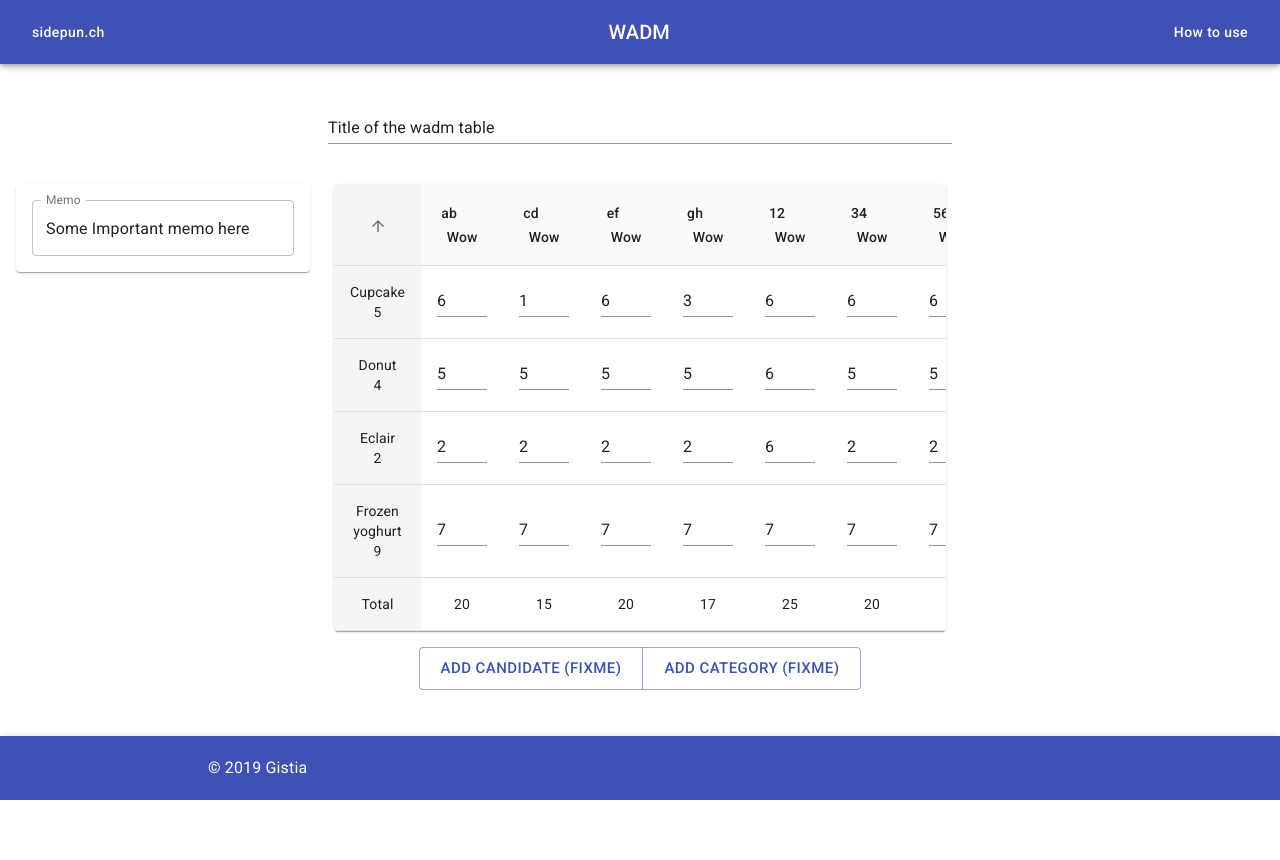
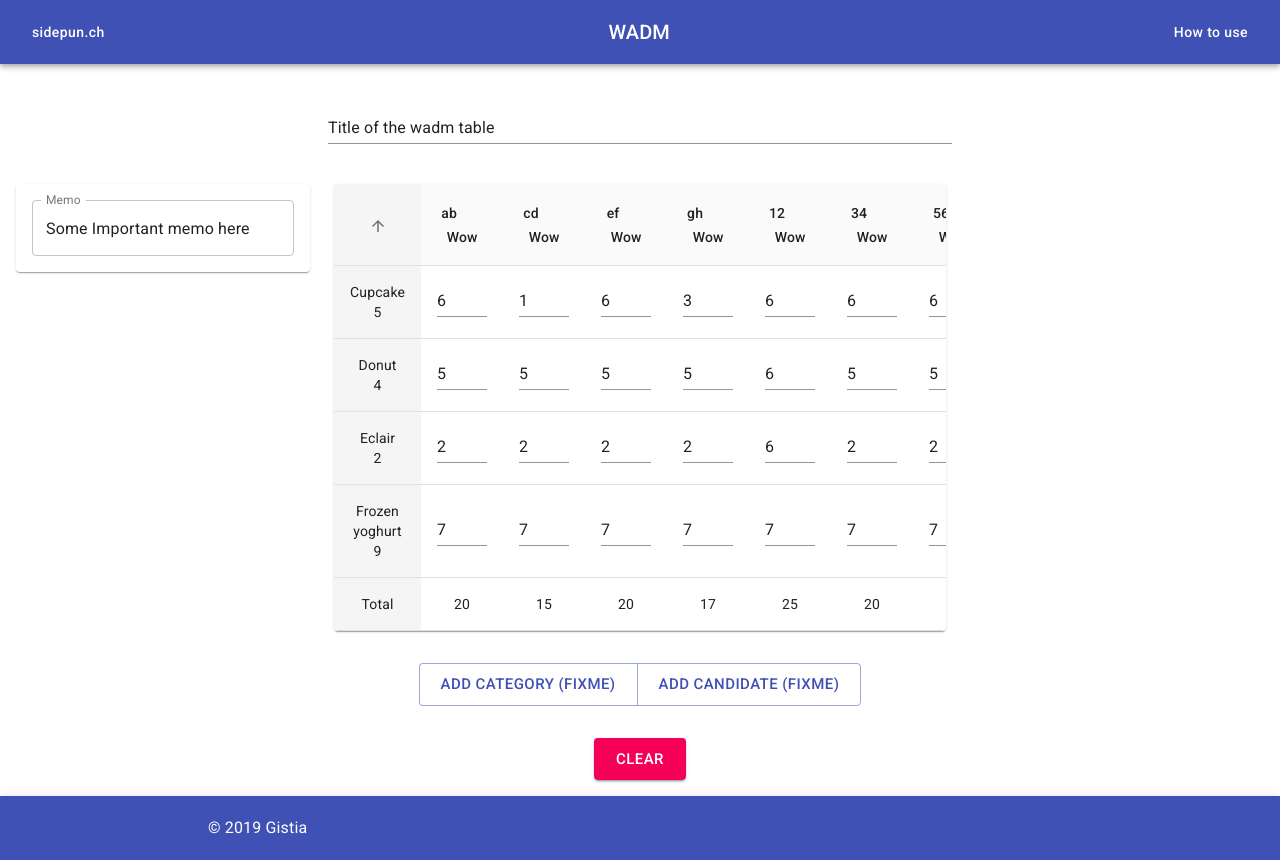
Before and after one commit to kim-sardine/wadm-react, a React (Create React App) app: page / in a window 1280 px wide. Before the commit the page ends 800 px from the top, so only its background shows below. Built offline with nearby package versions, Linux system fonts and the light colour scheme; the HTML template or start-up script is replaced by a standard one.

Commit message:
Add clear button

```diff
--- a/src/components/WadmTable.tsx
+++ b/src/components/WadmTable.tsx
@@ -299,10 +299,15 @@ export default function WadmTable(props: WadmTableProps) {
                     </Table>
                 </TableContainer>
             </Paper>
+            <Box textAlign='center' m={4}>
+                <ButtonGroup size="large" color="primary" aria-label="large outlined button group">
+                    <Button>Add Category (FIXME)</Button>
+                    <Button>Add Candidate (FIXME)</Button>
+                </ButtonGroup>
+            </Box>
             <Box textAlign='center'>
-                <ButtonGroup size="large" color="primary" aria-label="large outlined primary button group">
-                    <Button>Add Candidate (FIXME)</Button>
-                    <Button>Add Category (FIXME)</Button>
+                <ButtonGroup size="large" variant="contained" color="secondary" aria-label="contained large button group">
+                    <Button>Clear</Button>
                 </ButtonGroup>
             </Box>
         </div>
```
